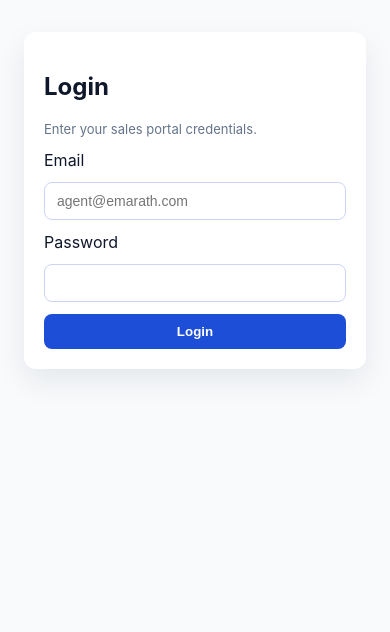
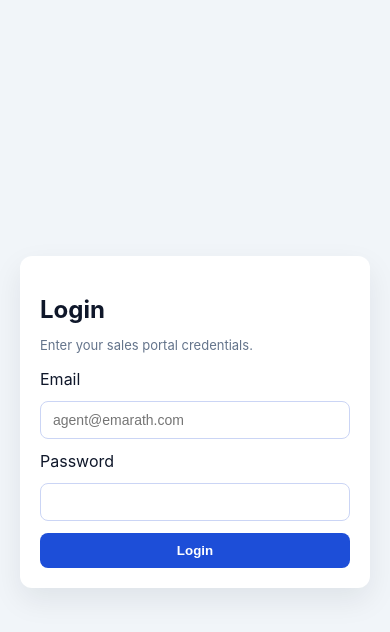
Before and after one commit to muhammedshabeel/emarath-crm, a React (Vite) app in the folder frontend/: page / in a window 390 px wide. Shown: the top 632 px of the page. Built offline with nearby package versions, Linux system fonts and the light colour scheme; no server answers.

Commit message:
Improve login and table layout responsiveness

```diff
--- a/frontend/src/App.jsx
+++ b/frontend/src/App.jsx
@@ -55,7 +55,7 @@ const App = () => {
 
   if (!token || !user) {
     return (
-      <div className="app-shell">
+      <div className="login-shell">
         <LoginForm
           apiBaseUrl={API_BASE_URL}
           onLogin={(payload) => {
--- a/frontend/src/components/LeadTable.jsx
+++ b/frontend/src/components/LeadTable.jsx
@@ -296,6 +296,7 @@ const LeadTable = ({ apiBaseUrl, headers, isAdmin = false }) => {
 
       {error && !selectedLead && <div className="notice">{error}</div>}
 
+      <div className="table-wrapper">
         <table className="table">
           <thead>
             <tr>
@@ -328,6 +329,7 @@ const LeadTable = ({ apiBaseUrl, headers, isAdmin = false }) => {
             ))}
           </tbody>
         </table>
+      </div>
 
       {selectedLead && (
         <div className="modal-backdrop" role="dialog" aria-modal="true">
--- a/frontend/src/components/LoginForm.jsx
+++ b/frontend/src/components/LoginForm.jsx
@@ -30,7 +30,7 @@ const LoginForm = ({ apiBaseUrl, onLogin, error, setError }) => {
   };
 
   return (
-    <div className="card" style={{ maxWidth: 420, margin: "0 auto" }}>
+    <div className="card login-card">
       <h2>Login</h2>
       <p className="muted">Enter your sales portal credentials.</p>
 
--- a/frontend/src/index.css
+++ b/frontend/src/index.css
@@ -10,16 +10,40 @@
 
 body {
   margin: 0;
+  min-height: 100vh;
 }
 
 button {
   cursor: pointer;
 }
 
+.login-shell {
+  min-height: 100vh;
+  display: flex;
+  align-items: center;
+  justify-content: center;
+  padding: 40px 20px;
+  background: #f1f5f9;
+}
+
+.login-card {
+  width: min(92vw, 420px);
+  padding: 28px;
+}
+
+.login-card h2 {
+  margin-bottom: 8px;
+}
+
+.login-card .muted {
+  margin-bottom: 16px;
+}
+
 .app-shell {
   max-width: 1200px;
   margin: 0 auto;
   padding: 32px 24px 80px;
+  min-height: 100vh;
 }
 
 .header {
@@ -53,6 +77,11 @@ button {
 .table {
   width: 100%;
   border-collapse: collapse;
+}
+
+.table-wrapper {
+  width: 100%;
+  overflow-x: auto;
 }
 
 .table th,
```
Lines whose indentation alone changed are shown as unchanged.
